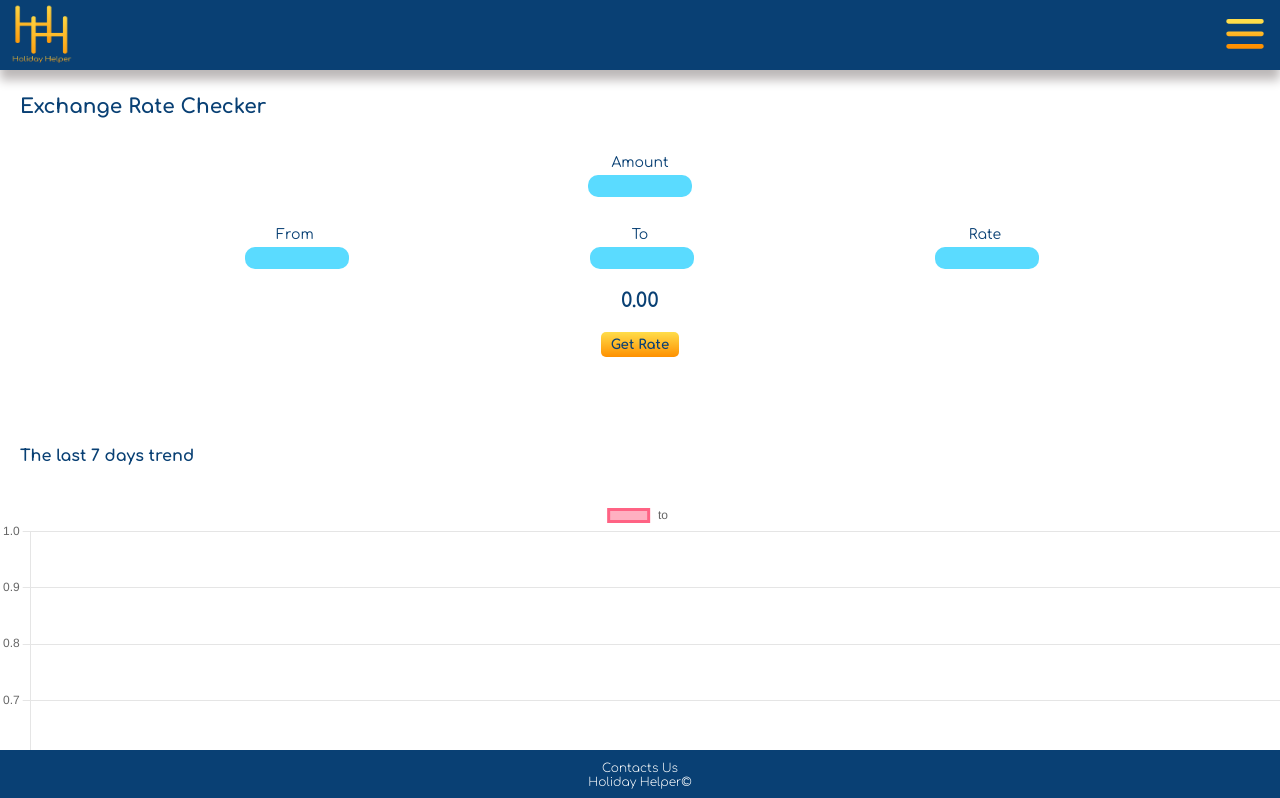
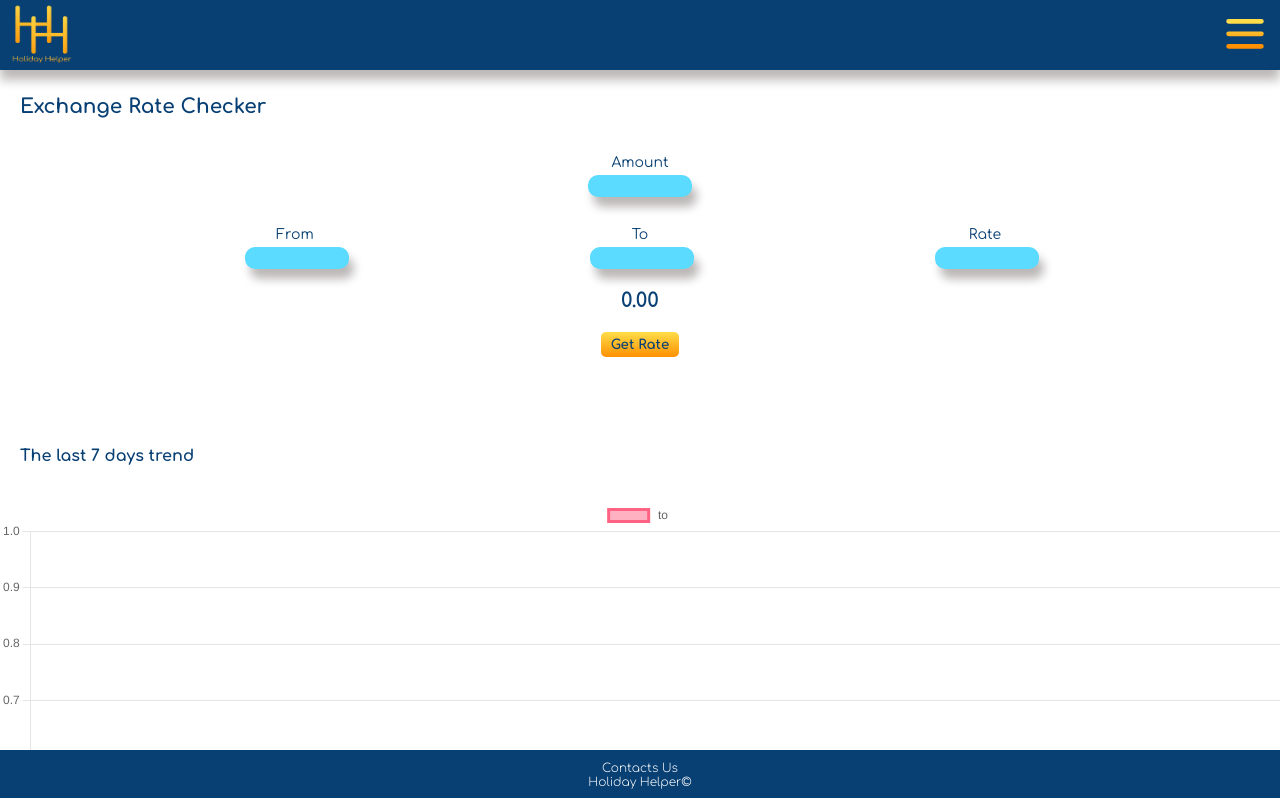
Before and after one commit to lalicia/holiday_helper_frontend, a React (Create React App) app: page /exchange in a window 1280 px wide. Shown: the top 798 px of the page. Built offline with nearby package versions, Linux system fonts and the light colour scheme; no server answers.

Commit message:
added shadow to exchange input boxes

```diff
--- a/src/Component/Exchange/Exchange.css
+++ b/src/Component/Exchange/Exchange.css
@@ -16,6 +16,7 @@
     margin-top: 5px;
     height: 20px;
     text-align: center;
+    box-shadow: 5px 10px 10px #bcb8b8;
 }
 
 .rates-flex {
```
